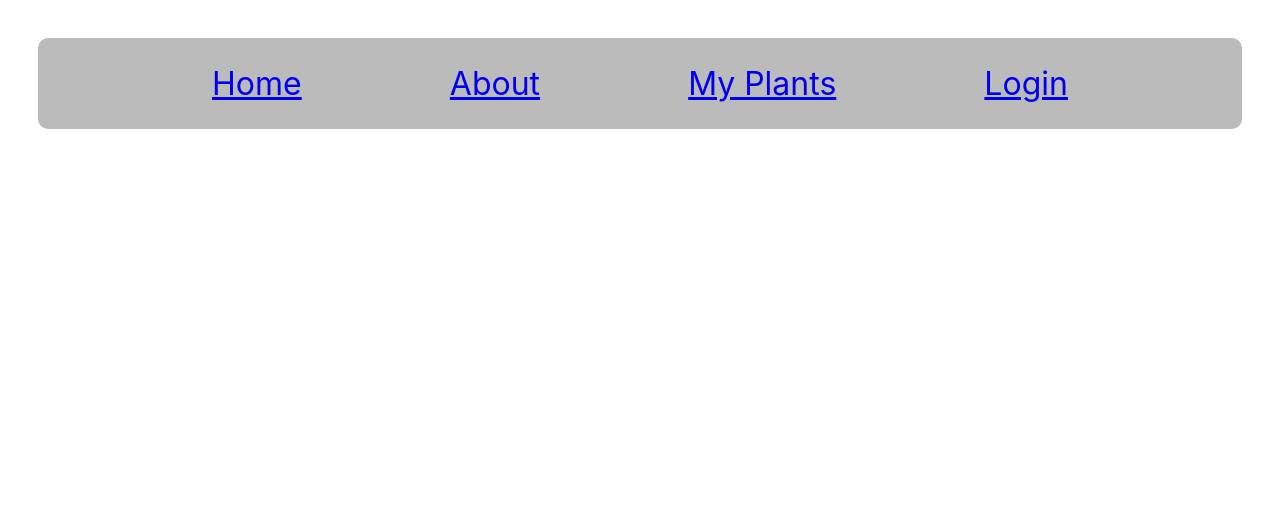
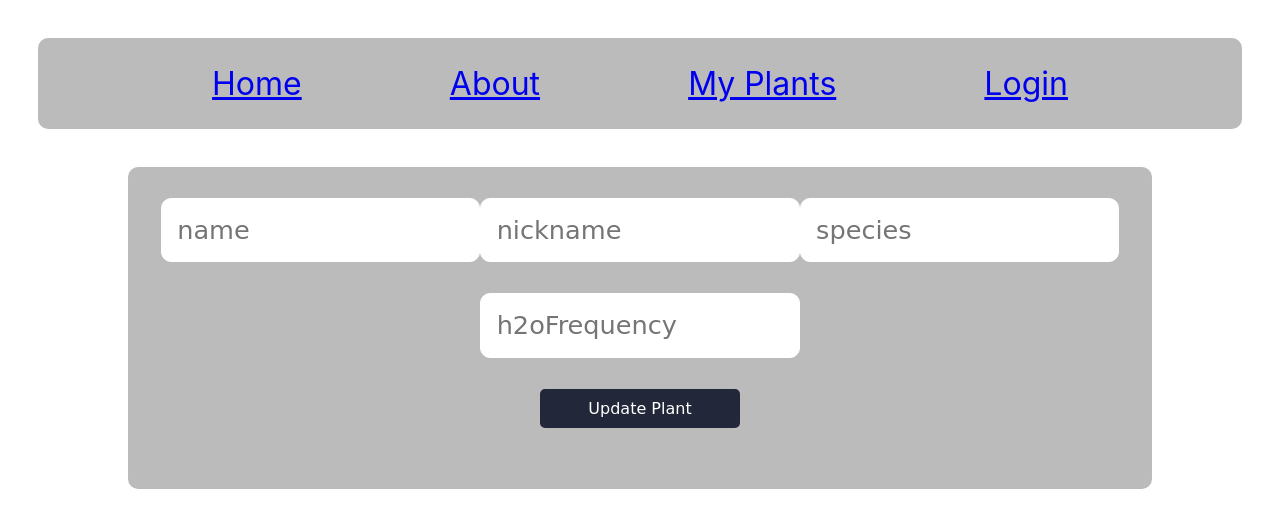
Before and after one commit to WaterMyPlants3/front-end, a React (Create React App) app in the folder front-end/: page / in a window 1280 px wide. Shown: the top 528 px of the page. Built offline with nearby package versions, Linux system fonts and the light colour scheme; no server answers.

Commit message:
Get validation working

```diff
--- a/front-end/src/App.js
+++ b/front-end/src/App.js
@@ -62,6 +62,7 @@ function App() {
       <Router>
         <NavBar />
         <Switch>
+          <UpdatePlantForm editPlant={editPlant} plant={plant}  />
           <Route path="/login" component={LoginPage} />
           <Route path="/plants" render={props => (
             <PlantList {...props} plant={plant} plantToEdit={plantToEdit} editPlant={editPlant} />
--- a/front-end/src/components/UpdatePlantForm.js
+++ b/front-end/src/components/UpdatePlantForm.js
@@ -24,14 +24,13 @@ const ValidationSchema = Yup.object().shape({
   species: Yup.string()
     .required('Species is required'),
   h2oFrequency: Yup.string()
-    .min(1, 'Water frequency must be greater than zero')
     .required('Water frequency is required')
 });
 
 const UpdatePlantForm = (props) => {
-  const { edit, handleSubmit, errors } = useForm({ validationSchema: ValidationSchema, mode: "onChange" });
-  const onSubmit = (event) => {
-    console.log(event)
+  const { register, handleSubmit, errors } = useForm({ validationSchema:ValidationSchema });
+  const onSubmit = (data) => {
+    console.log(data)
    };
 
   const [plant, setPlant] = useState({
@@ -84,9 +83,9 @@ const UpdatePlantForm = (props) => {
             placeholder="name"
             value={props.plant.name}
             onChange={handleChange}
-            ref={edit}
+            ref={register}
           />
-          {errors.name && <span>{errors.name.message}</span>}
+          {errors.name ? (<span>{errors.name.message}</span>) : null }
           <RowOneStyling
             id="nickname"
             type="text"
@@ -94,7 +93,7 @@ const UpdatePlantForm = (props) => {
             placeholder="nickname"
             value={props.plant.nickname}
             onChange={handleChange}
-            ref={edit}
+            ref={register}
           />
           {errors.nickname && <span>{errors.nickname.message}</span>}
           <RowOneStyling
@@ -104,7 +103,7 @@ const UpdatePlantForm = (props) => {
             placeholder="species"
             value={props.plant.species}
             onChange={handleChange}
-            ref={edit}
+            ref={register}
           />
           {errors.species && <span>{errors.species.message}</span>}
           <RowOneStyling
@@ -114,7 +113,7 @@ const UpdatePlantForm = (props) => {
             placeholder="h2oFrequency"
             value={props.plant.h2oFrequency}
             onChange={handleChange}
-            ref={edit}
+            ref={register}
           />
           {errors.h2oFrequency && <span>{errors.h2oFrequency.message}</span>}
 
```
